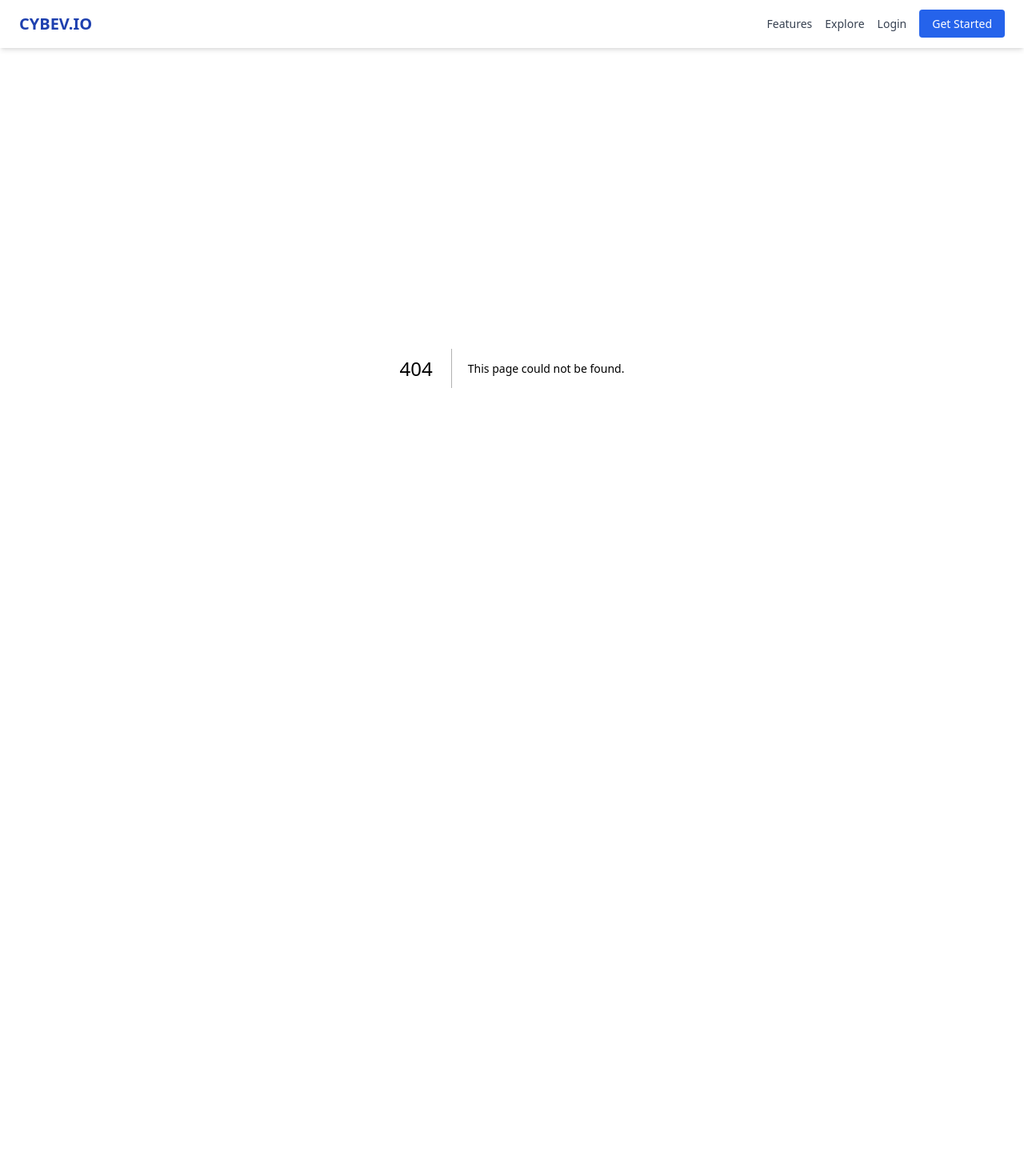
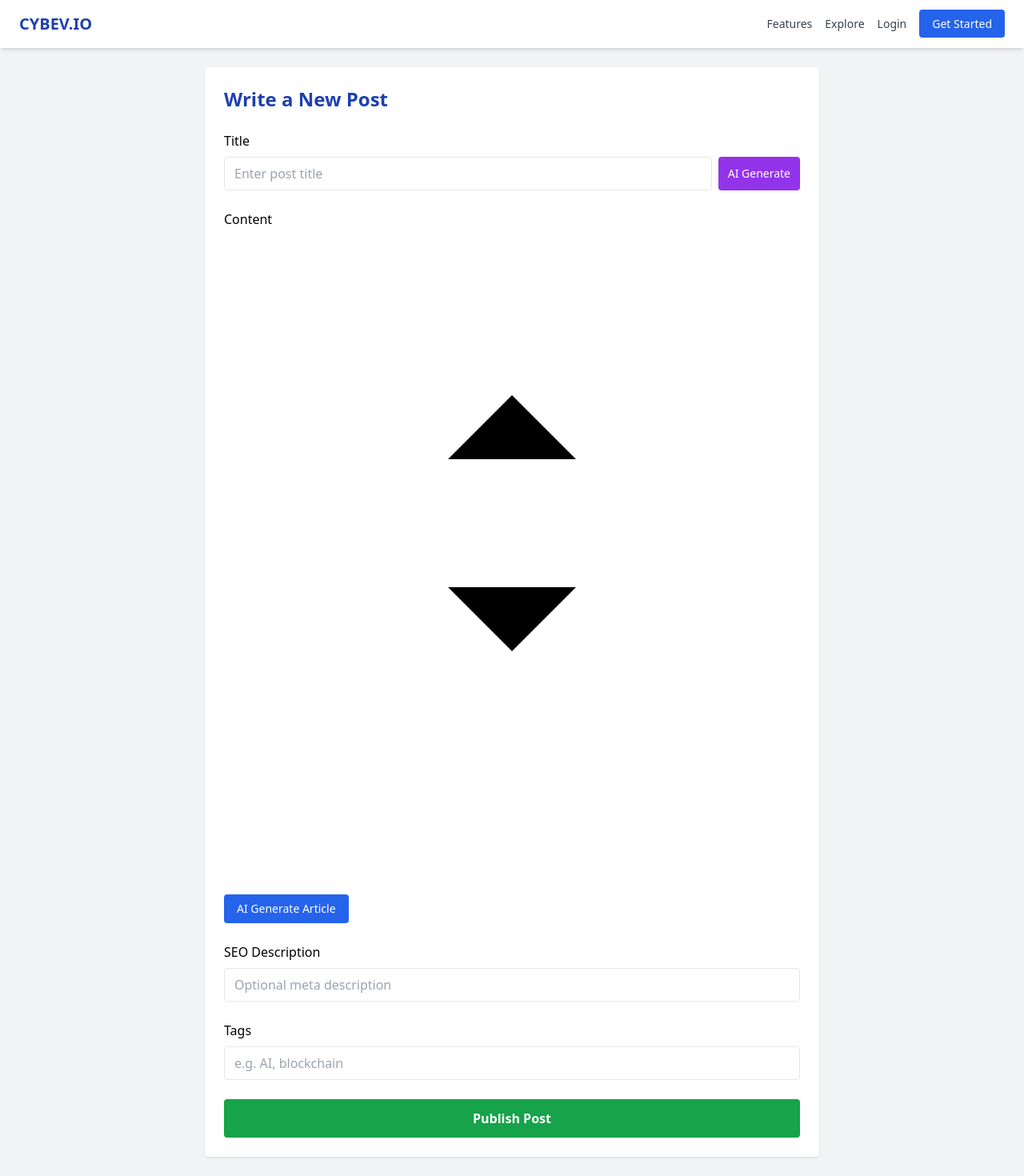
Before and after one commit to cybev1/cybev-frontend, a Next.js app: page /dashboard/write-post.js in a window 1280 px wide. Before the commit this address had no page. Shown: the whole page at 80% size. Before the commit the page ends 860 px from the top, so only its background shows below. Built offline with nearby package versions, Linux system fonts and the light colour scheme.

Commit message:
Add files via upload

```diff
--- /dev/null
+++ b/pages/dashboard/write-post.js.js
@@ -0,0 +1,75 @@
+import { useState } from 'react';
+import dynamic from 'next/dynamic';
+import Head from 'next/head';
+
+const ReactQuill = dynamic(() => import('react-quill'), { ssr: false });
+
+export default function WritePost() {
+  const [title, setTitle] = useState('');
+  const [body, setBody] = useState('');
+  const [seo, setSeo] = useState('');
+  const [tags, setTags] = useState('');
+  const [loading, setLoading] = useState(false);
+
+  const handleGenerateTitle = async () => {
+    setLoading(true);
+    const res = await fetch('/api/ai/generate-post', {
+      method: 'POST',
+      headers: { 'Content-Type': 'application/json' },
+      body: JSON.stringify({ prompt: 'Generate a blog title about tech innovation' })
+    });
+    const data = await res.json();
+    setTitle(data.title || 'Untitled AI Post');
+    setLoading(false);
+  };
+
+  const handleGenerateBody = async () => {
+    setLoading(true);
+    const res = await fetch('/api/ai/generate-post', {
+      method: 'POST',
+      headers: { 'Content-Type': 'application/json' },
+      body: JSON.stringify({ prompt: `Write a blog post titled "${title}"` })
+    });
+    const data = await res.json();
+    setBody(data.content || '');
+    setLoading(false);
+  };
+
+  return (
+    <div className="min-h-screen p-6 bg-gray-100">
+      <Head><title>Write New Post | CYBEV</title></Head>
+      <div className="max-w-3xl mx-auto bg-white p-6 rounded shadow space-y-6">
+        <h1 className="text-2xl font-bold text-blue-800">Write a New Post</h1>
+        <div className="space-y-2">
+          <label className="block font-medium">Title</label>
+          <div className="flex space-x-2">
+            <input value={title} onChange={(e) => setTitle(e.target.value)} placeholder="Enter post title" className="flex-1 border px-3 py-2 rounded w-full" />
+            <button onClick={handleGenerateTitle} className="bg-purple-600 text-white px-3 py-2 rounded text-sm">AI Generate</button>
+          </div>
+        </div>
+
+        <div className="space-y-2">
+          <label className="block font-medium">Content</label>
+          <ReactQuill theme="snow" value={body} onChange={setBody} />
+          <button onClick={handleGenerateBody} className="mt-2 bg-blue-600 text-white px-4 py-2 rounded text-sm">AI Generate Article</button>
+        </div>
+
+        <div className="space-y-2">
+          <label className="block font-medium">SEO Description</label>
+          <input value={seo} onChange={(e) => setSeo(e.target.value)} placeholder="Optional meta description" className="w-full border px-3 py-2 rounded" />
+        </div>
+
+        <div className="space-y-2">
+          <label className="block font-medium">Tags</label>
+          <input value={tags} onChange={(e) => setTags(e.target.value)} placeholder="e.g. AI, blockchain" className="w-full border px-3 py-2 rounded" />
+        </div>
+
+        <button className="w-full bg-green-600 text-white py-3 rounded font-bold hover:bg-green-700">
+          Publish Post
+        </button>
+
+        {loading && <p className="text-sm text-gray-500 mt-2">AI generating content...</p>}
+      </div>
+    </div>
+  );
+}
```
